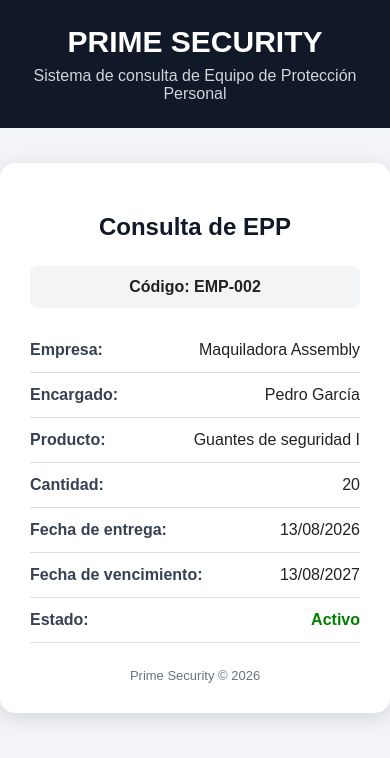
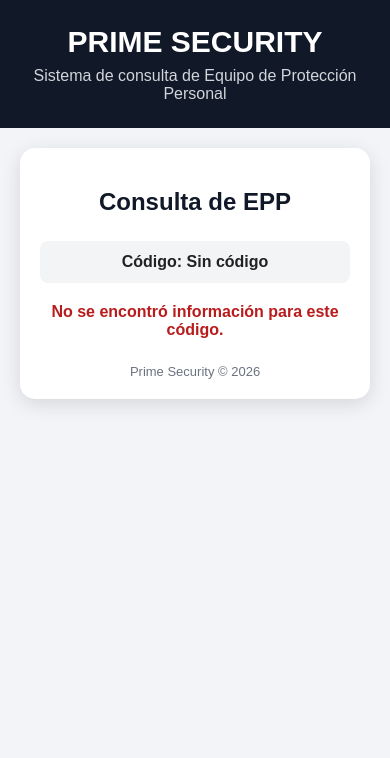
Before and after one commit to paulf290402-tec/Prime-Security, a plain HTML site: page index.html in a window 390 px wide. Drawn offline with Linux system fonts and the light colour scheme.

Commit message:
Update index.html

```diff
--- a/index.html
+++ b/index.html
@@ -87,6 +87,22 @@
             color: #b91c1c;
             font-weight: bold;
         }
+
+        @media (max-width: 600px) {
+            .contenedor {
+                margin: 20px;
+                padding: 20px;
+            }
+
+            .dato {
+                flex-direction: column;
+                gap: 5px;
+            }
+
+            .valor {
+                text-align: left;
+            }
+        }
     </style>
 </head>
 
@@ -102,47 +118,10 @@
         <h2 class="titulo">Consulta de EPP</h2>
 
         <div class="codigo">
-            Código: <span id="codigo">EMP-002</span>
+            Código: <span id="codigo"></span>
         </div>
 
-        <div id="informacion">
-
-            <div class="dato">
-                <strong>Empresa:</strong>
-                <span class="valor">Maquiladora Assembly</span>
-            </div>
-
-            <div class="dato">
-                <strong>Encargado:</strong>
-                <span class="valor">Pedro García</span>
-            </div>
-
-            <div class="dato">
-                <strong>Producto:</strong>
-                <span class="valor">Guantes de seguridad I</span>
-            </div>
-
-            <div class="dato">
-                <strong>Cantidad:</strong>
-                <span class="valor">20</span>
-            </div>
-
-            <div class="dato">
-                <strong>Fecha de entrega:</strong>
-                <span class="valor">13/08/2026</span>
-            </div>
-
-            <div class="dato">
-                <strong>Fecha de vencimiento:</strong>
-                <span class="valor">13/08/2027</span>
-            </div>
-
-            <div class="dato">
-                <strong>Estado:</strong>
-                <span class="valor estado">Activo</span>
-            </div>
-
-        </div>
+        <div id="informacion"></div>
 
         <div class="pie">
             Prime Security © 2026
@@ -150,5 +129,85 @@
 
     </div>
 
+    <script>
+
+        // Base de datos de demostración
+        const empresas = {
+
+            "EMP-002": {
+                empresa: "Maquiladora Assembly",
+                encargado: "Pedro García",
+                producto: "Guantes de seguridad I",
+                cantidad: "20",
+                fechaEntrega: "13/08/2026",
+                fechaVencimiento: "13/08/2027",
+                estado: "Activo"
+            }
+
+        };
+
+        // Obtener el código de la dirección
+        const parametros = new URLSearchParams(window.location.search);
+        const codigo = parametros.get("codigo");
+
+        const codigoMostrar = document.getElementById("codigo");
+        const informacion = document.getElementById("informacion");
+
+        if (codigo && empresas[codigo]) {
+
+            const datos = empresas[codigo];
+
+            codigoMostrar.textContent = codigo;
+
+            informacion.innerHTML = `
+                <div class="dato">
+                    <strong>Empresa:</strong>
+                    <span class="valor">${datos.empresa}</span>
+                </div>
+
+                <div class="dato">
+                    <strong>Encargado:</strong>
+                    <span class="valor">${datos.encargado}</span>
+                </div>
+
+                <div class="dato">
+                    <strong>Producto:</strong>
+                    <span class="valor">${datos.producto}</span>
+                </div>
+
+                <div class="dato">
+                    <strong>Cantidad:</strong>
+                    <span class="valor">${datos.cantidad}</span>
+                </div>
+
+                <div class="dato">
+                    <strong>Fecha de entrega:</strong>
+                    <span class="valor">${datos.fechaEntrega}</span>
+                </div>
+
+                <div class="dato">
+                    <strong>Fecha de vencimiento:</strong>
+                    <span class="valor">${datos.fechaVencimiento}</span>
+                </div>
+
+                <div class="dato">
+                    <strong>Estado:</strong>
+                    <span class="valor estado">${datos.estado}</span>
+                </div>
+            `;
+
+        } else {
+
+            codigoMostrar.textContent = codigo || "Sin código";
+
+            informacion.innerHTML = `
+                <div class="error">
+                    No se encontró información para este código.
+                </div>
+            `;
+        }
+
+    </script>
+
 </body>
-</html>
+</html
```
